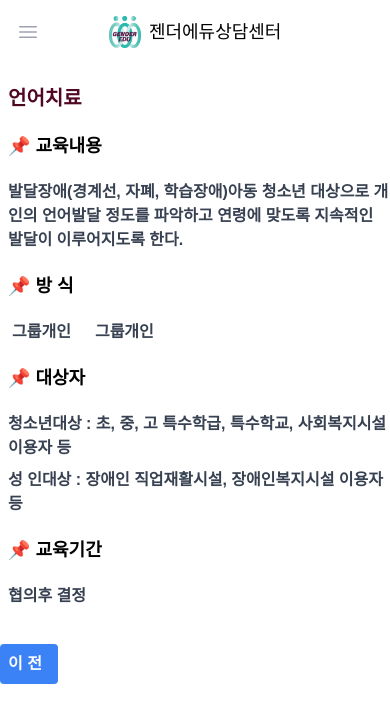
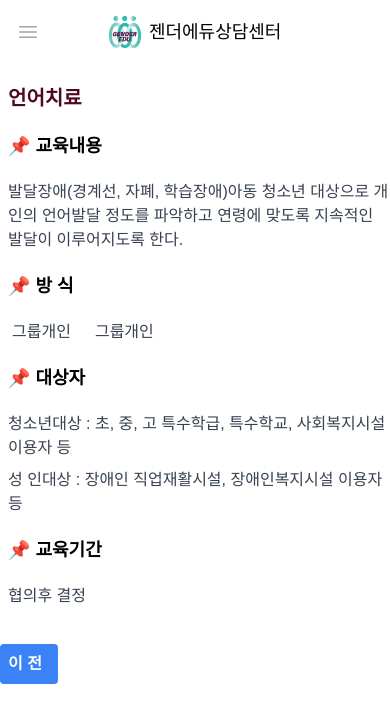
Before and after one commit to ohwonsuk/gender-edu, a React (Create React App) app: page /healingprogram/1 in a window 390 px wide. Shown: the top 722 px of the page. Built offline with nearby package versions, Linux system fonts and the light colour scheme; a web font is replaced by a local one.

Commit message:
media query화면 사이즈 조정

```diff
--- a/src/components/Card.js
+++ b/src/components/Card.js
@@ -4,7 +4,7 @@ const Card = ({ id, title, text, imgUrl, tags }) => {
   return (
     <>
       {/* <div className="p-10 grid grid-cols-1 sm:grid-cols-1 md:grid-cols-3 lg:grid-cols-3 xl:grid-cols-3 gap-5"> */}
-      <div className="md:h-[200px] rounded overflow-hidden shadow-lg shadow-gray-100">
+      <div className="md:h-[270px] rounded overflow-hidden shadow-lg shadow-gray-100">
         {/*<img className="w-full" src={imgUrl} alt={title} />*/}
         <div className="px-6 py-4">
           <div className="font-ibmsans font-bold text-xl text-pink-950 mb-2">
--- a/src/components/EduDetail.js
+++ b/src/components/EduDetail.js
@@ -17,7 +17,7 @@ const EduDetail = () => {
         <div className="font-ibmsans pl-2 text-left font-bold text-lg mt-5 mb-5">
           📌 교육내용
         </div>
-        <div className="w-[580px] pl-2 text-left font-semibold text-gray-700 mb-5">
+        <div className="w-[580px] pl-2 text-left font-base text-gray-700 mb-5">
           {text}
         </div>
         <div className="pl-2 text-left font-bold text-lg mt-5 mb-5">
@@ -28,7 +28,7 @@ const EduDetail = () => {
             <>
               <span
                 key={i}
-                className="inline-bloc px-3 py-1 font-semibold text-gray-700 mb-2"
+                className="inline-bloc px-3 py-1 font-base text-gray-700 mb-2"
               >
                 {tag}
               </span>
@@ -39,14 +39,14 @@ const EduDetail = () => {
           📌 대상자
         </div>
         {target.map((item) => (
-          <div className="pl-2 text-left font-semibold text-gray-700 mb-2">
+          <div className="pl-2 text-left font-base text-gray-700 mb-2">
             {item}
           </div>
         ))}
         <div className="pl-2 text-left font-bold text-lg mt-5 mb-5">
           📌 교육기간
         </div>
-        <div className="pl-2 text-left font-semibold text-gray-700 mb-5">
+        <div className="pl-2 text-left font-base text-gray-700 mb-5">
           {period}
         </div>
         <button className="bg-blue-500 hover:bg-blue-700 text-white font-bold ml-2 mb-5 py-2 px-4 rounded mt-4">
--- a/src/components/Heading.js
+++ b/src/components/Heading.js
@@ -3,7 +3,7 @@ import React from 'react';
 const Heading = () => {
   return (
     <>
-      <div className="w-[620px] h-40 mx-auto bg-gradient-to-b from-teal-500 to-teal-50 border-0 rounded">
+      <div className="w-[620px] md:w-full h-40 mx-auto bg-gradient-to-b from-teal-500 to-teal-50 border-0 rounded">
         <div className="font-ibmsans text-xs text-pink-900 pt-28 pl-10 font-semibold">
           Gender Edu
         </div>
--- a/src/components/HealingDetail.js
+++ b/src/components/HealingDetail.js
@@ -17,7 +17,7 @@ const HealingDetail = () => {
         <div className="font-ibmsans pl-2 text-left font-bold text-lg mt-5 mb-5">
           📌 교육내용
         </div>
-        <div className="w-auto pl-2 text-left font-semibold text-gray-700 mb-5">
+        <div className="w-auto pl-2 text-left font-base text-gray-700 mb-5">
           {text}
         </div>
         <div className="pl-2 text-left font-bold text-lg mt-5 mb-5">
@@ -28,7 +28,7 @@ const HealingDetail = () => {
             <>
               <span
                 key={i}
-                className="inline-bloc px-3 py-1 font-semibold text-gray-700 mb-2"
+                className="inline-bloc px-3 py-1 font-base text-gray-700 mb-2"
               >
                 {tags}
               </span>
@@ -39,17 +39,14 @@ const HealingDetail = () => {
           📌 대상자
         </div>
         {target.map((item, i) => (
-          <div
-            key={i}
-            className="pl-2 text-left font-semibold text-gray-700 mb-2"
-          >
+          <div key={i} className="pl-2 text-left font-base text-gray-700 mb-2">
             {item}
           </div>
         ))}
         <div className="pl-2 text-left font-bold text-lg mt-5 mb-5">
           📌 교육기간
         </div>
-        <div className="pl-2 text-left font-semibold text-gray-700 mb-5">
+        <div className="pl-2 text-left font-base text-gray-700 mb-5">
           {period}
         </div>
         <button className="bg-blue-500 hover:bg-blue-700 text-white font-bold mb-5 pl-2 py-2 px-4 rounded mt-4">
--- a/src/pages/EduProgram.js
+++ b/src/pages/EduProgram.js
@@ -80,7 +80,7 @@ const EduProgram = () => {
         {programList.map((list) => {
           return (
             <>
-              <Link to={`/eduprogram/${list.id}`}>
+              <Link to={`/eduprogram/${list.id}`} key={list.id}>
                 <Card
                   title={list.title}
                   text={list.text}
--- a/src/pages/Home.js
+++ b/src/pages/Home.js
@@ -12,12 +12,12 @@ const Home = () => {
   return (
     <>
       <Heading />
-      <div className="w-700px md:pl-[160px] lg:pl-[250px]">
+      <div className="w-screen md:pl-[160px] lg:pl-[250px]">
         <Main />
         <MainProfile />
         <WorkItem />
       </div>
-      <div className="w-[600px]">
+      <div className="w-[620px] md:pl-[160px] md:w-auto">
         <Board />
       </div>
       <Footer />
```
